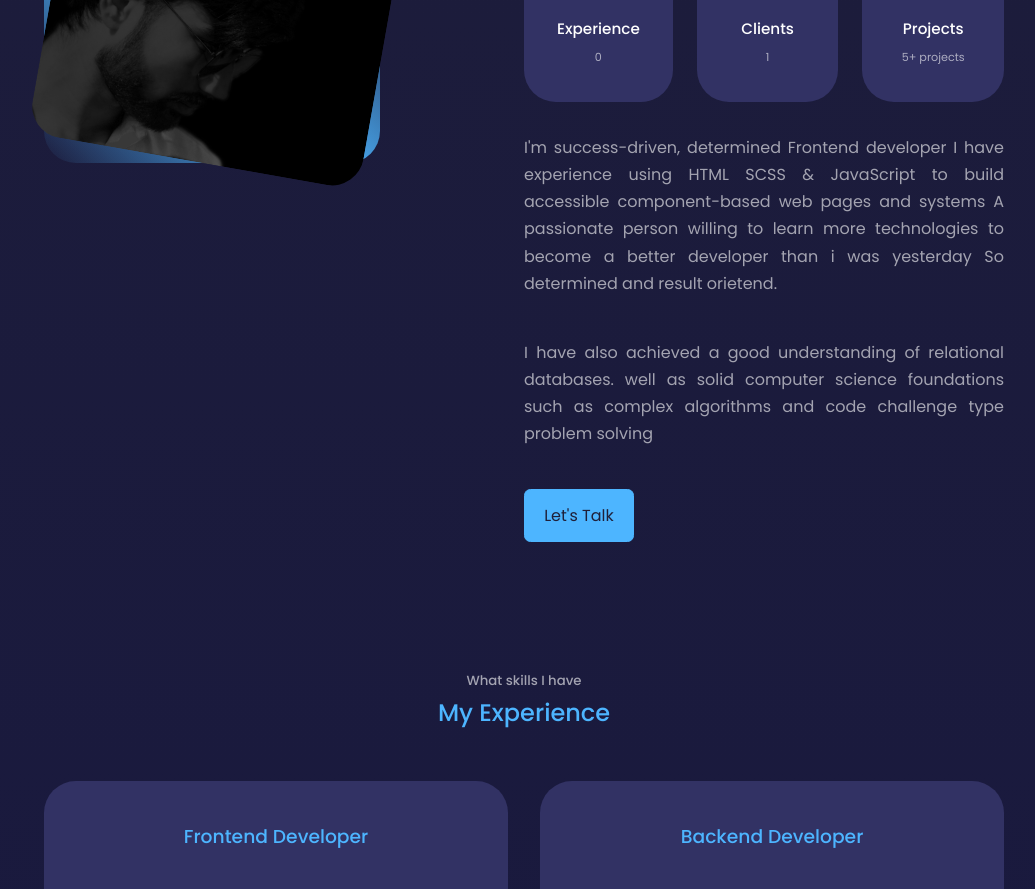
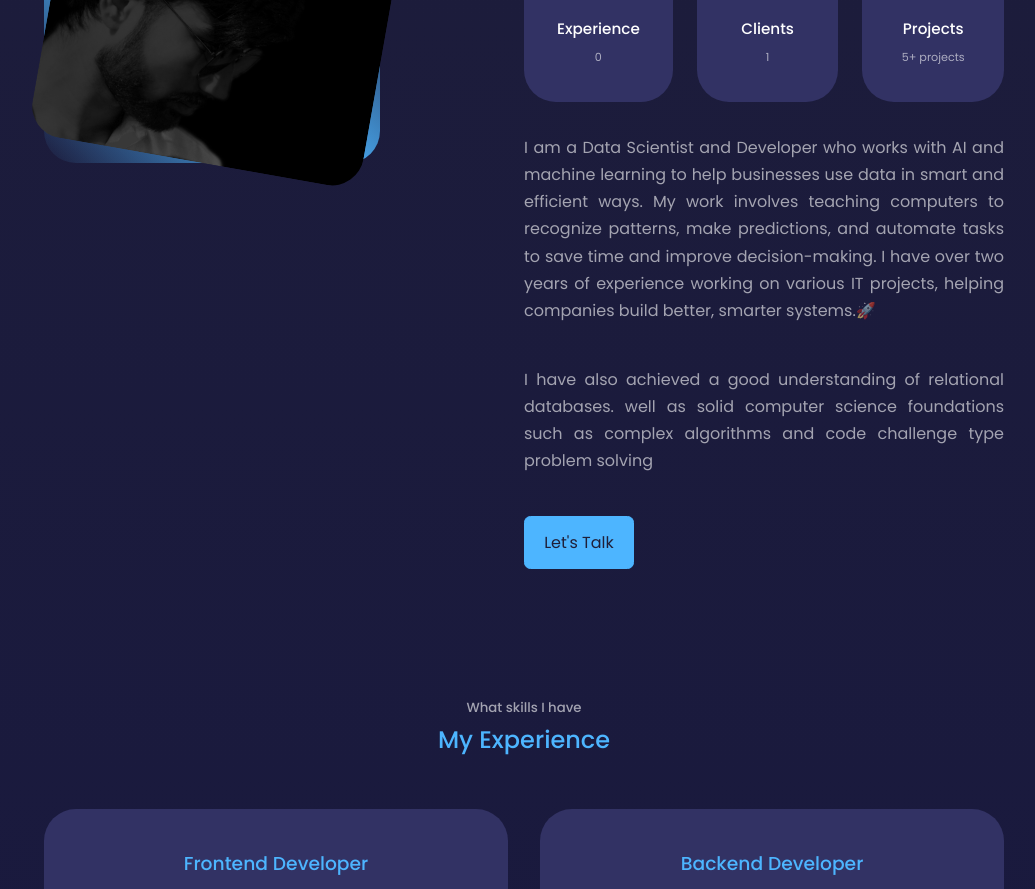
Before and after one commit to yash-makwana/portfolio, a React (Create React App) app: page / in a window 1280 px wide. Shown: the part 1100-1989 px from the top of the page, without its empty margins (116-1151 px from the left). Built offline with nearby package versions, Linux system fonts and the light colour scheme; the HTML template or start-up script is replaced by a standard one; a web font is replaced by a local one.

Commit message:
Update About.jsx

```diff
--- a/src/components/about/About.jsx
+++ b/src/components/about/About.jsx
@@ -34,8 +34,7 @@ const About = () => {
                         </article>
                     </div>
 
-                    <p>I'm success-driven, determined Frontend developer I have experience using HTML SCSS & JavaScript to build accessible component-based web pages and systems
-                    A passionate person willing to learn more technologies to become a better developer than i was yesterday So determined and result orietend.</p>
+                    <p>I am a Data Scientist and Developer who works with AI and machine learning to help businesses use data in smart and efficient ways. My work involves teaching computers to recognize patterns, make predictions, and automate tasks to save time and improve decision-making. I have over two years of experience working on various IT projects, helping companies build better, smarter systems.🚀</p>
                     <p>I have also achieved a good understanding of relational databases. well as solid computer science foundations such as complex algorithms and code challenge type problem solving</p>
                     <a href="#contact" className="btn btn-primary">Let's Talk</a>
                  </div>
```
